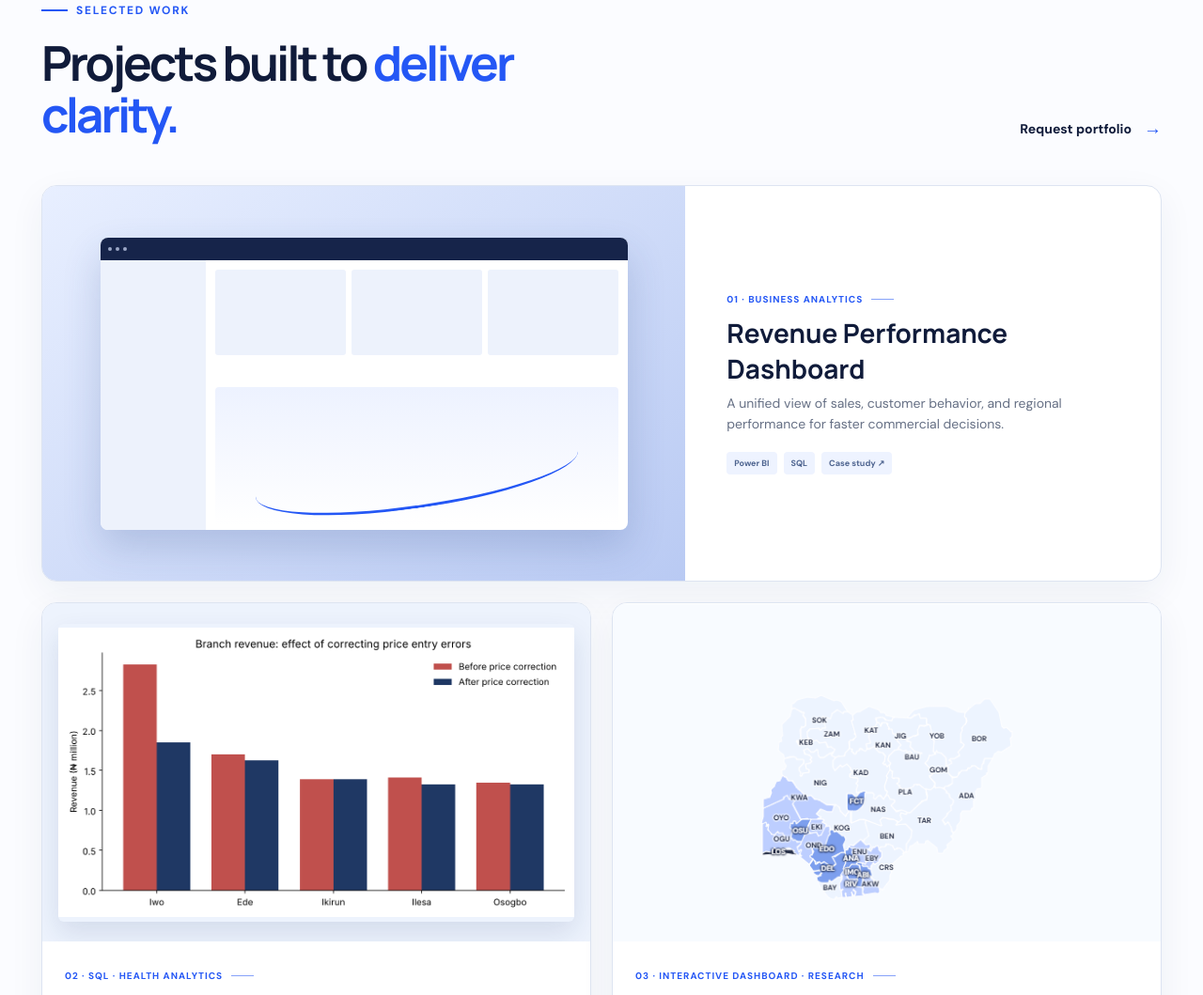
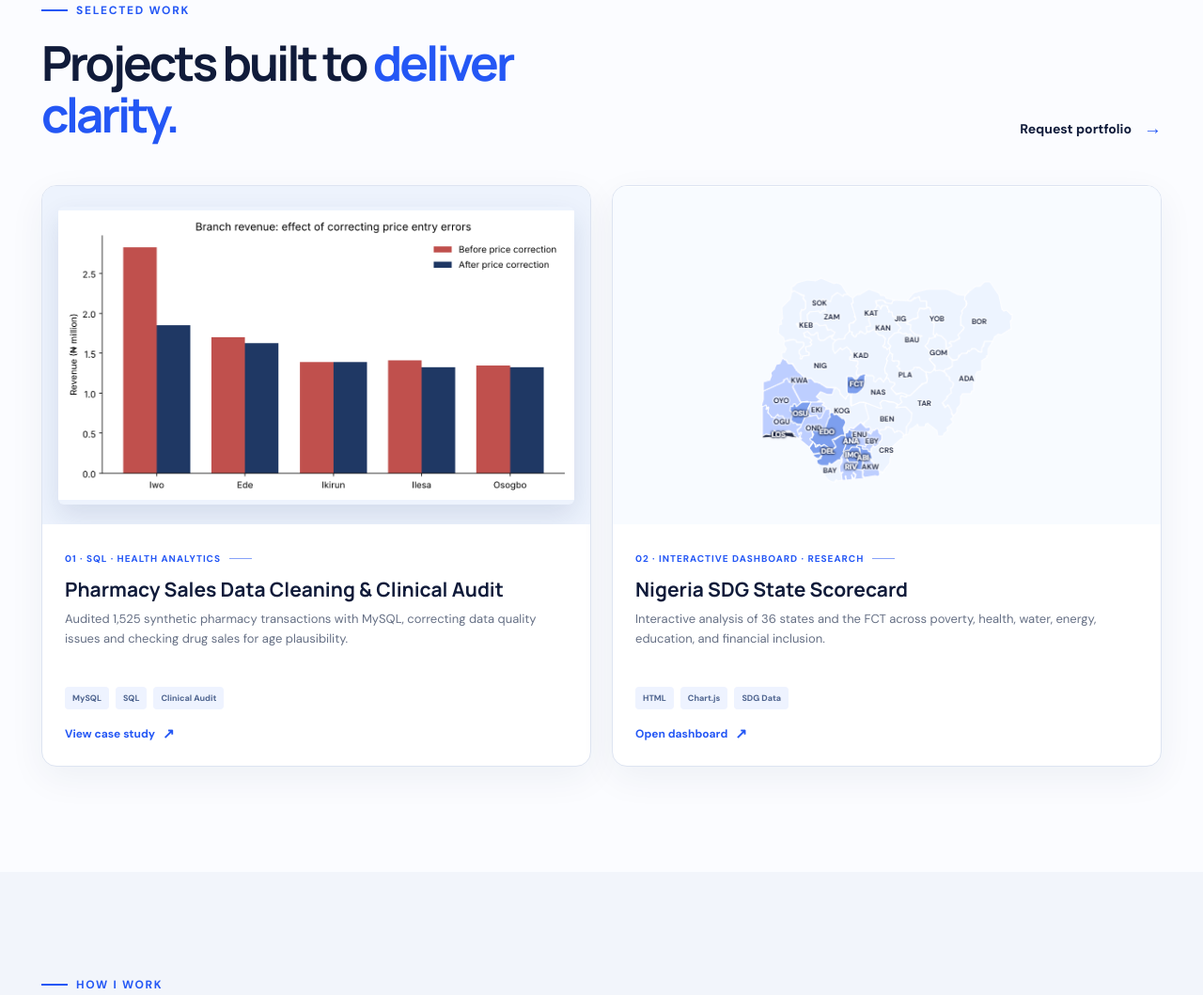
Before and after one commit to 09132380939/elijah-ojo-data-analytics-portfolio, a plain HTML site: page index.html in a window 1280 px wide. Shown: the part 2967-4026 px from the top of the page at 94% size. Drawn offline with Linux system fonts and the light colour scheme.

Commit message:
Remove placeholder projects from portfolio showcase

```diff
--- a/index.html
+++ b/index.html
@@ -232,27 +232,6 @@
         </div>
 
         <div class="project-grid">
-          <article class="project-card project-large">
-            <div class="project-art art-sales">
-              <div class="art-window">
-                <div class="art-toolbar"><span></span><span></span><span></span></div>
-                <div class="dashboard-layout">
-                  <div class="dashboard-side"></div>
-                  <div class="dashboard-main">
-                    <div class="dashboard-kpis"><i></i><i></i><i></i></div>
-                    <div class="dashboard-chart"><span></span></div>
-                  </div>
-                </div>
-              </div>
-            </div>
-            <div class="project-info">
-              <span class="project-index">01 · Business Analytics</span>
-              <h3>Revenue Performance Dashboard</h3>
-              <p>A unified view of sales, customer behavior, and regional performance for faster commercial decisions.</p>
-              <div class="project-meta"><span>Power BI</span><span>SQL</span><span>Case study ↗</span></div>
-            </div>
-          </article>
-
           <article class="project-card pharmacy-project">
             <div class="project-art pharmacy-art">
               <img
@@ -261,7 +240,7 @@
               />
             </div>
             <div class="project-info">
-              <span class="project-index">02 · SQL · Health Analytics</span>
+              <span class="project-index">01 · SQL · Health Analytics</span>
               <h3>Pharmacy Sales Data Cleaning &amp; Clinical Audit</h3>
               <p>
                 Audited 1,525 synthetic pharmacy transactions with MySQL, correcting
@@ -286,7 +265,7 @@
               />
             </div>
             <div class="project-info">
-              <span class="project-index">03 · Interactive Dashboard · Research</span>
+              <span class="project-index">02 · Interactive Dashboard · Research</span>
               <h3>Nigeria SDG State Scorecard</h3>
               <p>
                 Interactive analysis of 36 states and the FCT across poverty,
```
